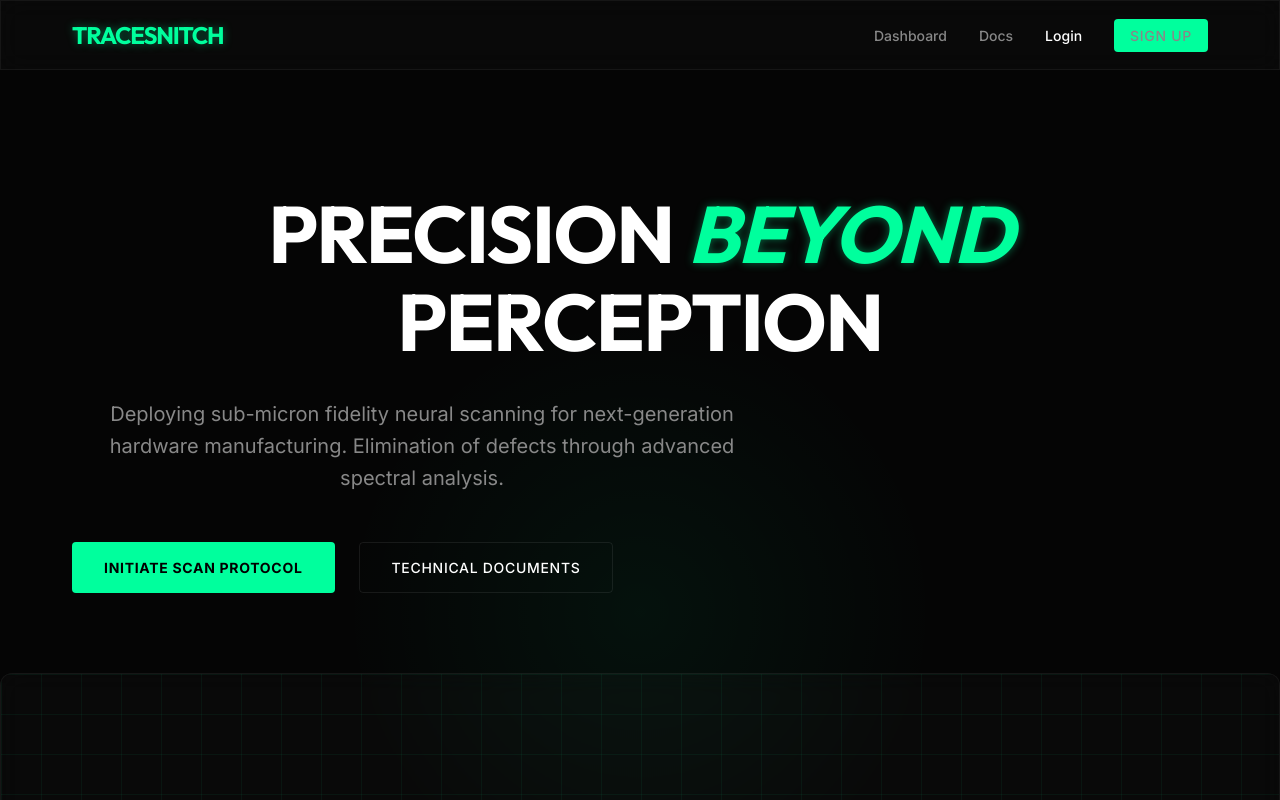
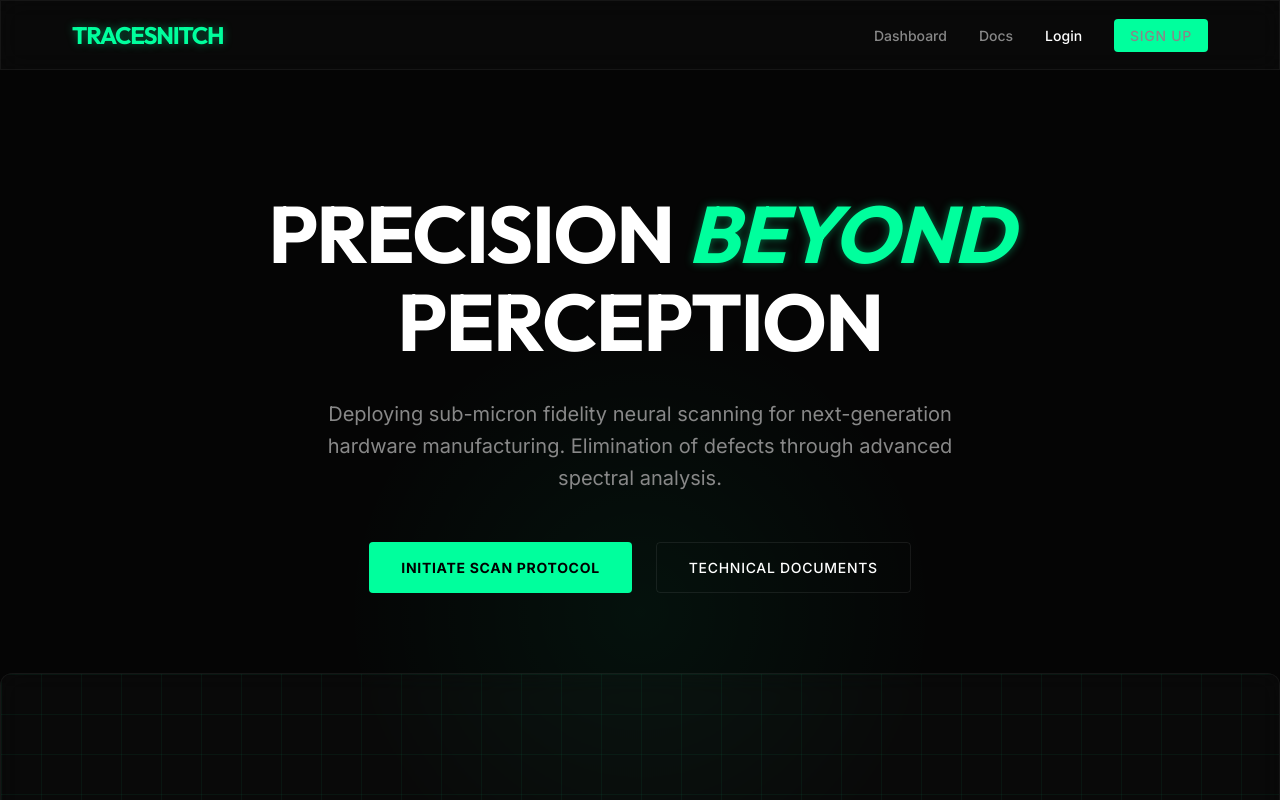
Before and after one commit to Arnazz10/TraceSnitch, a React (Vite) app: page / in a window 1280 px wide. Shown: the top 800 px of the page. Built offline with nearby package versions, Linux system fonts and the light colour scheme.

Commit message:
Center home page hero content

```diff
--- a/src/pages/Home.css
+++ b/src/pages/Home.css
@@ -19,6 +19,14 @@
   text-align: center;
   padding: 120px 0 80px;
   position: relative;
+  overflow: hidden;
+}
+
+.hero-content {
+  display: flex;
+  flex-direction: column;
+  align-items: center;
+  z-index: 1;
 }
 
 .hero::before {
@@ -47,12 +55,15 @@
   font-size: 1.25rem;
   color: var(--text-secondary);
   max-width: 700px;
+  margin-left: auto;
+  margin-right: auto;
   margin-bottom: 3rem;
   line-height: 1.6;
 }
 
 .hero-actions {
   display: flex;
+  justify-content: center;
   gap: 1.5rem;
 }
 
```
